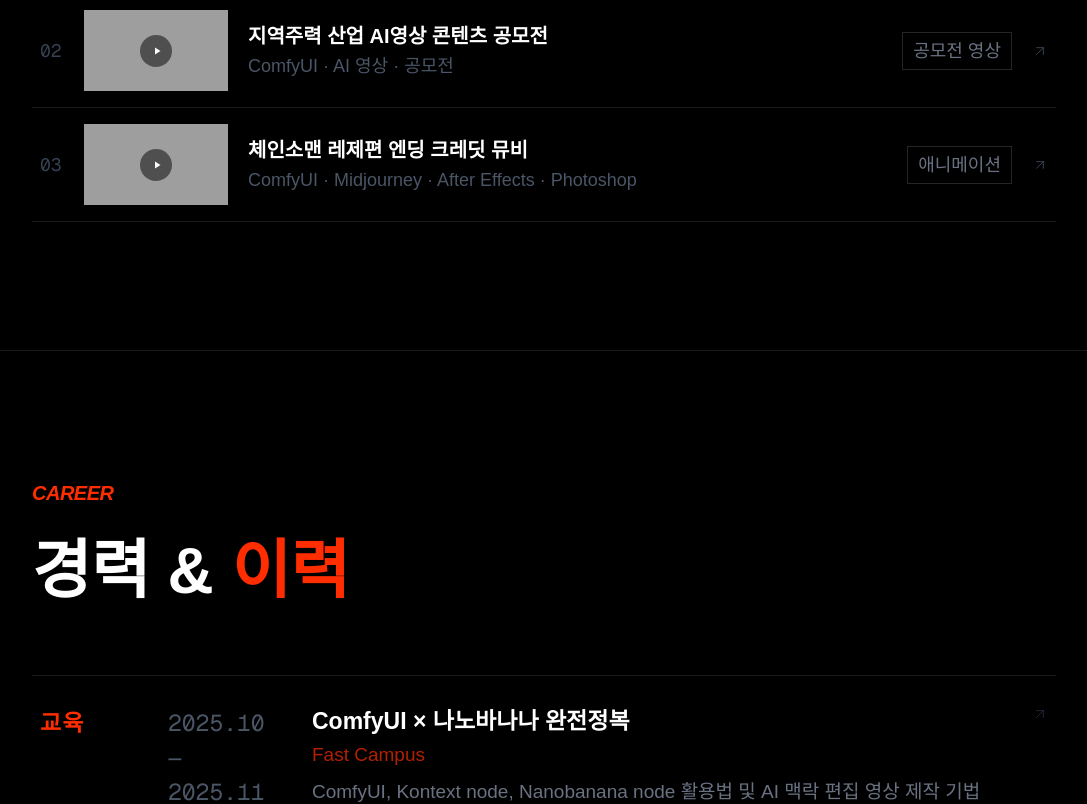
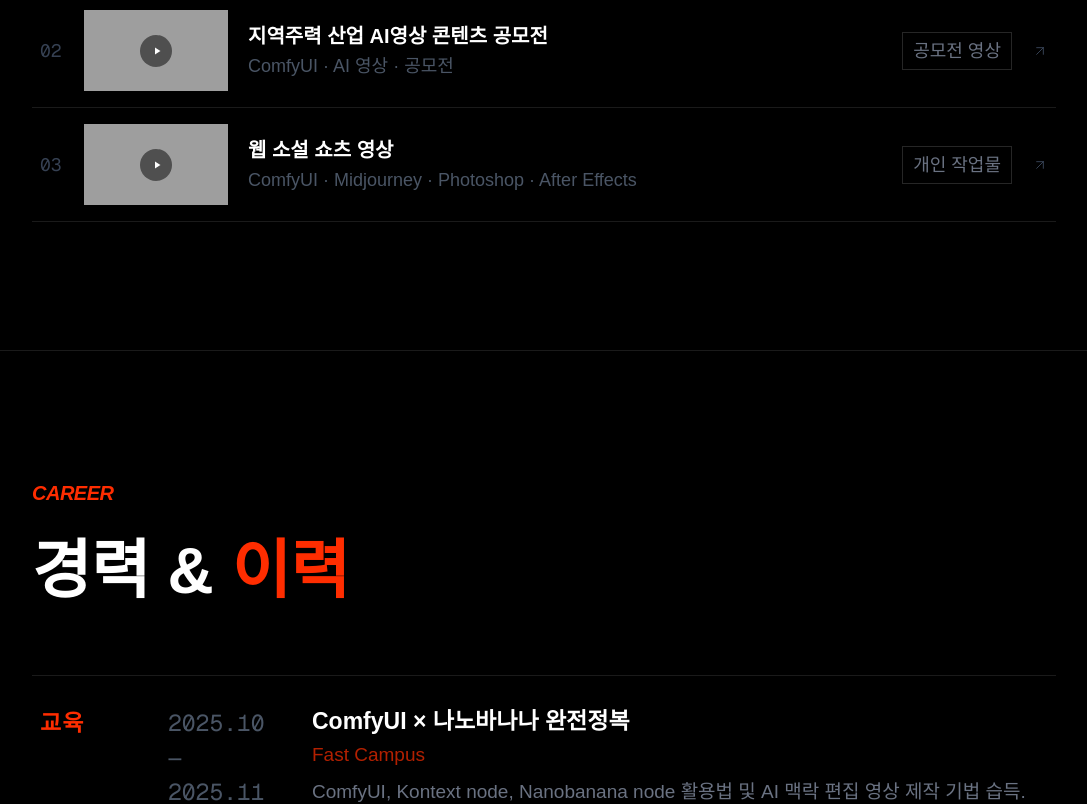
Before and after one commit to kts0826/portfolio.01, a Next.js app: page / in a window 1280 px wide. Shown: the part 4420-5224 px from the top of the page, without its empty margins (96-1183 px from the left). Built offline with nearby package versions, Linux system fonts and the light colour scheme; grey boxes are pictures that could not be loaded; a web font is replaced by a local one.

Commit message:
Add 웹소설 쇼츠 영상, remove 체인소맨 작업물, remove career arrow icons

```diff
--- a/app/page.tsx
+++ b/app/page.tsx
@@ -163,13 +163,13 @@ const projects = [
     badge: '공모전 영상',
   },
   {
-    emoji: '🎬',
-    title: '체인소맨 레제편 엔딩 크레딧 뮤비',
-    videoId: '3adHcGwlMDI',
-    videoTitle: '체인소맨 : 레제편 엔딩크레딧 뮤비',
-    description: '극장판 엔딩 크레딧의 아쉬움에서 출발해, 크레딧 구간을 영화의 여운이 다시 살아나는 시각적 공간으로 재구성했습니다.\n\n라인아트 기반의 절제된 스타일로 인물의 감정을 중심에 두고, 음악의 호흡에 맞춰 장면 전환을 설계했습니다.',
-    tags: ['ComfyUI', 'Midjourney', 'After Effects', 'Photoshop'],
-    badge: '애니메이션',
+    emoji: '📖',
+    title: '웹 소설 쇼츠 영상',
+    videoId: '7qd5CgUp-rQ',
+    videoTitle: '웹 소설 쇼츠 영상',
+    description: '',
+    tags: ['ComfyUI', 'Midjourney', 'Photoshop', 'After Effects'],
+    badge: '개인 작업물',
   },
 ];
 
@@ -609,7 +609,6 @@ export default function Home() {
                     <p className="text-[19px] text-[#FF2D00]/70 mb-2 break-keep">{item.org}</p>
                     {item.desc && <p className="text-gray-500 text-[19px] leading-relaxed break-keep whitespace-pre-line">{item.desc}</p>}
                   </div>
-                  <ArrowIcon className="w-4 h-4 text-gray-800 group-hover:text-[#FF2D00] transition-colors flex-shrink-0 mt-0.5" />
                 </div>
               </FadeIn>
             ))}
```
